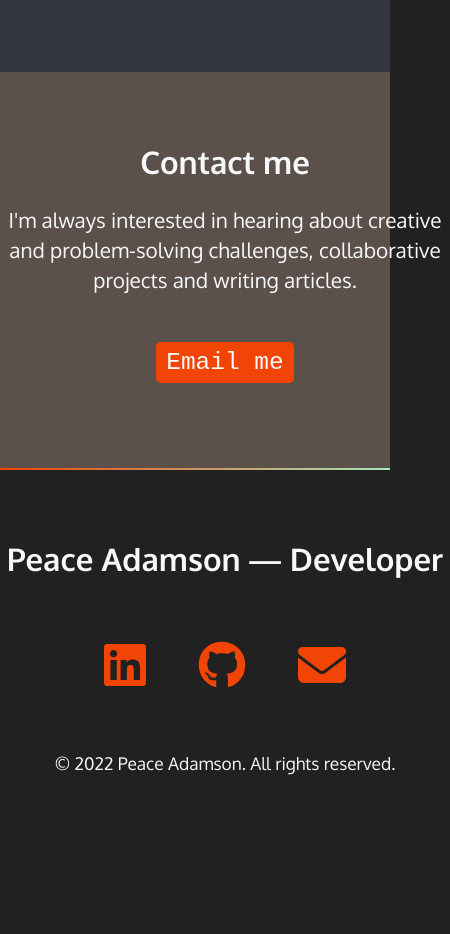
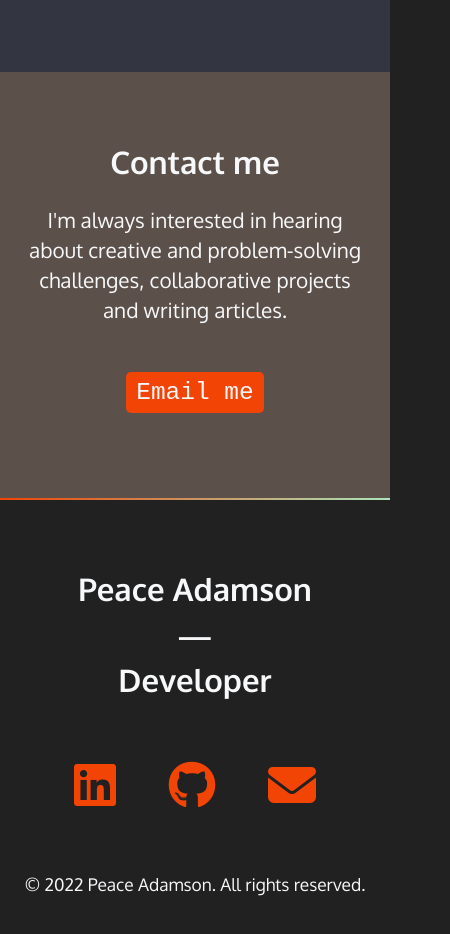
Before and after one commit to thatpeacegirl/Portfolio_FEM, a plain HTML site: page index.html in a window 390 px wide. Shown: the part 3520-4454 px from the top of the page, 450 px wide, since content can reach past the window. Before the commit the page ends 4385 px from the top, so only its background shows below. Drawn offline with Linux system fonts and the light colour scheme; a web font is replaced by a local one.

Commit message:
minor responsive changes

```diff
--- a/about.css
+++ b/about.css
@@ -186,8 +186,13 @@ footer {
 }
 
 .footer-text {
-    width: 450px;
+    width: 90%;
+    max-width: 450px;
     margin: 0 auto;
+}
+
+.footer-text h2 span {
+    display: block;
 }
 
 footer ul {
@@ -216,6 +221,10 @@ footer ul {
 }
 
 @media(min-width: 800px) {
+    .footer-text h2 span {
+        display: inline;
+    }
+
     article {
         display: grid;
         grid-template-columns: repeat(10, 1fr);
--- a/index.html
+++ b/index.html
@@ -176,7 +176,7 @@
 
     <footer>
       <div class="footer-text">
-        <h2>Peace Adamson — Developer</h2>
+        <h2>Peace Adamson <span>—</span> Developer</h2>
         <ul>
           <li>
             <a href="https://www.linkedin.com/in/peace-adamson/" target="_blank"
--- a/styles.css
+++ b/styles.css
@@ -204,7 +204,8 @@ article img {
 }
 
 .contact-section .contact-text {
-    width: 450px;
+    width: 90%;
+    max-width: 450px;
     margin: 0 auto;
     text-align: center;
 }
@@ -230,8 +231,13 @@ footer {
 }
 
 .footer-text {
-    width: 450px;
+    width: 90%;
+    max-width: 450px;
     margin: 0 auto;
+}
+
+.footer-text h2 span {
+    display: block;
 }
 
 footer ul {
@@ -261,6 +267,10 @@ footer ul {
 }
 
 @media(min-width: 800px) {
+    .footer-text h2 span {
+        display: inline;
+    }
+
     article {
         display: grid;
         grid-template-columns: repeat(10, 1fr);
```
Also changed, not shown: about.html (+1 -1 lines).
